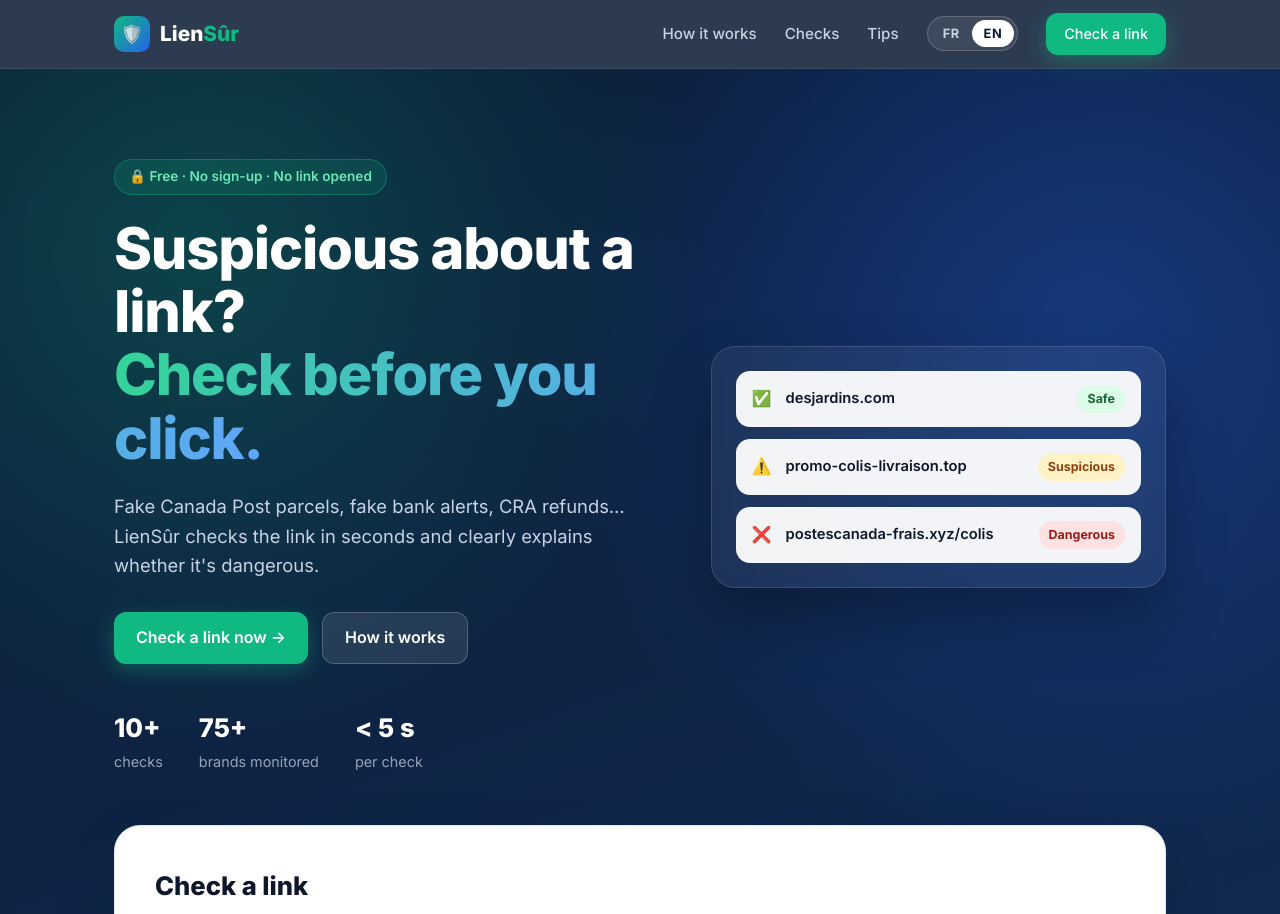
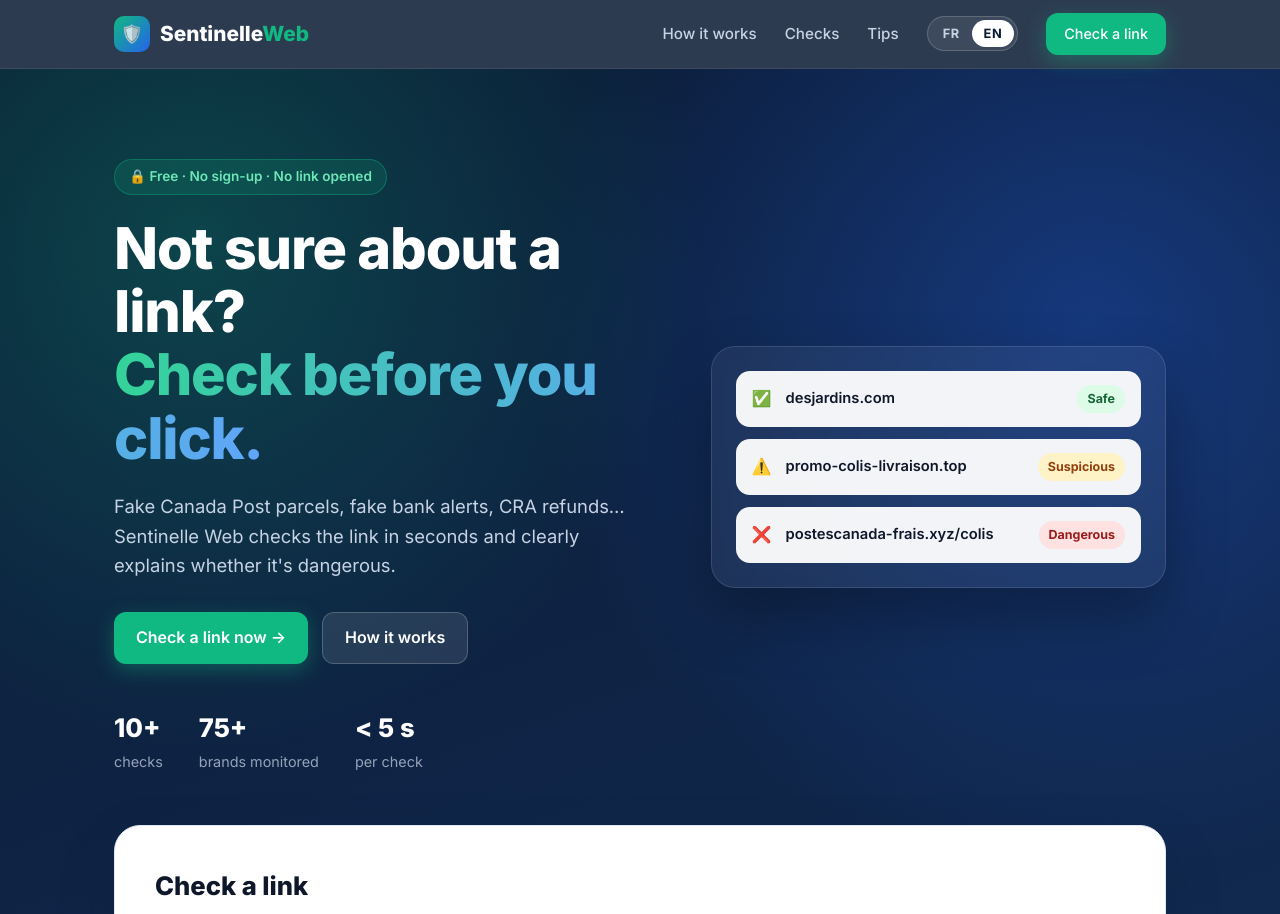
Before and after one commit to Khol76/Sentinelle-Web, a Flask app: template templates/index1.html in a window 1280 px wide. Shown: the top 914 px of the page. Run offline with Flask 3, Linux system fonts and the light colour scheme; the template is opened without the code that fills it, so the values that code supplies are empty.

Commit message:
Update index1.html

```diff
--- a/templates/index1.html
+++ b/templates/index1.html
@@ -3,7 +3,7 @@
 <head>
   <meta charset="UTF-8">
   <meta name="viewport" content="width=device-width, initial-scale=1.0">
-  <title>LienSûr — Vérifiez un lien avant de cliquer</title>
+  <title>Sentinelle Web — Vérifiez un lien avant de cliquer</title>
   <link rel="preconnect" href="https://fonts.googleapis.com">
   <link href="https://fonts.googleapis.com/css2?family=Inter:wght@400;500;600;700;800&display=swap" rel="stylesheet">
   <style>
@@ -311,7 +335,7 @@
   <!-- ================= NAVIGATION ================= -->
   <nav>
     <div class="largeur">
-      <a href="#" class="logo"><div class="logo-icone">🛡️</div><div>Lien<span>Sûr</span></div></a>
+      <a href="#" class="logo"><div class="logo-icone">🛡️</div><div>Sentinelle<span>Web</span></div></a>
       <div class="menu">
         <a href="#comment" data-i18n="nav_comment">Comment ça marche</a>
         <a href="#verifications" data-i18n="nav_verifs">Vérifications</a>
@@ -331,7 +355,7 @@
       <div>
         <div class="pastille" data-i18n="hero_pastille">🔒 Gratuit · Sans inscription · Aucun lien ouvert</div>
         <h1 data-i18n-html="hero_titre">Un doute sur un lien&nbsp;?<br><span class="accent">Vérifiez avant de cliquer.</span></h1>
-        <p class="intro" data-i18n="hero_intro">Faux colis de Postes Canada, fausse alerte bancaire, remboursement de l'ARC… LienSûr analyse le lien en quelques secondes et vous explique clairement s'il est dangereux.</p>
+        <p class="intro" data-i18n="hero_intro">Faux colis de Postes Canada, fausse alerte bancaire, remboursement de l'ARC… Sentinelle Web analyse le lien en quelques secondes et vous explique clairement s'il est dangereux.</p>
         <div class="hero-boutons">
           <a href="#analyser" class="btn btn-principal" data-i18n="hero_btn1">Vérifier un lien maintenant →</a>
           <a href="#comment" class="btn btn-secondaire" data-i18n="hero_btn2">Comment ça marche</a>
@@ -422,7 +454,7 @@
     <div class="largeur">
       <div class="titre-section">
         <div class="sur-titre" data-i18n="vf_sur">Sous le capot</div>
-        <h2 data-i18n="vf_titre">Ce que LienSûr vérifie</h2>
+        <h2 data-i18n="vf_titre">Ce que Sentinelle Web vérifie</h2>
         <p data-i18n="vf_intro">Les mêmes signaux que les experts en sécurité regardent en premier.</p>
       </div>
       <div class="verifs">
@@ -458,7 +490,7 @@
   <!-- ================= PIED DE PAGE ================= -->
   <footer>
     <div class="largeur">
-      <div class="logo"><div class="logo-icone">🛡️</div><div>Lien<span>Sûr</span></div></div>
+      <div class="logo"><div class="logo-icone">🛡️</div><div>Sentinelle<span>Web</span></div></div>
       <p data-i18n="footer">Projet étudiant · Un score faible ne garantit pas qu'un site est sûr. En cas de doute, ne cliquez pas.</p>
     </div>
   </footer>
@@ -475,12 +507,12 @@
     // =====================================================================
     const TEXTES = {
       fr: {
-        titre_page: "LienSûr — Vérifiez un lien avant de cliquer",
+        titre_page: "Sentinelle Web — Vérifiez un lien avant de cliquer",
         nav_comment: "Comment ça marche", nav_verifs: "Vérifications", nav_conseils: "Conseils",
         nav_analyser: "Analyser un lien",
         hero_pastille: "🔒 Gratuit · Sans inscription · Aucun lien ouvert",
         hero_titre: 'Un doute sur un lien&nbsp;?<br><span class="accent">Vérifiez avant de cliquer.</span>',
-        hero_intro: "Faux colis de Postes Canada, fausse alerte bancaire, remboursement de l'ARC… LienSûr analyse le lien en quelques secondes et vous explique clairement s'il est dangereux.",
+        hero_intro: "Faux colis de Postes Canada, fausse alerte bancaire, remboursement de l'ARC… Sentinelle Web analyse le lien en quelques secondes et vous explique clairement s'il est dangereux.",
         hero_btn1: "Vérifier un lien maintenant →", hero_btn2: "Comment ça marche",
         stat1: "vérifications", stat2: "marques surveillées", stat3: "par analyse",
         verdict_vert: "Sûr", verdict_orange: "Suspect", verdict_rouge: "Dangereux",
@@ -501,7 +533,7 @@
         faux_texto: "Postes Canada : votre colis est en attente. Des frais de 1,99 $ sont requis : postescanada-frais.xyz/colis . Sinon il sera retourné. Info : https://www.canadapost.ca",
 
         signaux: "Signaux d'alerte", informations: "Informations", aucun_signal: "Aucun signal d'alerte détecté.",
-        risque: "risque /100", conseil: "💡 Conseil",
+        risque: "sur 100", conseil: "💡 Conseil",
         chargement: n => `Analyse de ${n} lien${n > 1 ? "s" : ""} en cours…`,
         aucun_lien: "Aucun lien trouvé dans ce message.",
         msg_rouge: "❌ Ce message contient au moins un lien dangereux.",
@@ -514,9 +546,9 @@
         cm_intro: "Trois étapes, aucune inscription. Le site n'ouvre jamais la page suspecte à votre place.",
         cm1_t: "1. Copiez le lien", cm1_p: "Sans cliquer dessus : faites un appui long ou un clic droit, puis « Copier l'adresse du lien ».",
         cm2_t: "2. On l'analyse", cm2_p: "Plus de 10 vérifications : imitation de marque, âge du domaine, mots piégés, extension douteuse…",
-        cm3_t: "3. Vous décidez", cm3_p: "Un score de 0 à 100, un verdict clair et l'explication de chaque signal d'alerte.",
+        cm3_t: "3. Vous décidez", cm3_p: "Un score de confiance de 0 à 100 (100 = sûr), un verdict clair et l'explication de chaque signal d'alerte.",
 
-        vf_sur: "Sous le capot", vf_titre: "Ce que LienSûr vérifie",
+        vf_sur: "Sous le capot", vf_titre: "Ce que Sentinelle Web vérifie",
         vf_intro: "Les mêmes signaux que les experts en sécurité regardent en premier.",
         vf1_t: "Imitation de marque", vf1_p: "« paypa1 », « desjardlns »… on repère les fausses copies de 75+ marques.",
         vf2_t: "Âge du domaine", vf2_p: "Un site créé il y a 3 jours qui se dit être votre banque ? Très suspect.",
@@ -533,6 +565,7 @@
         cs2_t: "Passez par l'appli officielle", cs2_p: "Au lieu de cliquer, ouvrez vous-même l'application de votre banque ou tapez l'adresse.",
         cs3_t: "Jamais de mot de passe par lien", cs3_p: "Aucune banque ni l'ARC ne vous demandera vos codes par texto ou courriel.",
         cs4_t: "Signalez la fraude", cs4_p: "Transférez les textos suspects au 7726 et signalez-les au Centre antifraude du Canada.",
+        hist_titre: "🕘 Vos dernières analyses", hist_effacer: "Effacer l'historique",
         footer: "Projet étudiant · Un score faible ne garantit pas qu'un site est sûr. En cas de doute, ne cliquez pas.",
 
         types: {
@@ -554,7 +587,7 @@
           court: {
             placeholder: "ex. https://bit.ly/3xYz12",
             exemples: ["https://bit.ly/3example", "https://tinyurl.com/example"],
-            conseil: "Un lien raccourci cache sa vraie destination. LienSûr la suit pour vous sans ouvrir la page. Si la destination ne correspond pas à ce qu'on vous a promis, n'y allez pas."
+            conseil: "Un lien raccourci cache sa vraie destination. Sentinelle Web la suit pour vous sans ouvrir la page. Si la destination ne correspond pas à ce qu'on vous a promis, n'y allez pas."
           },
           message: {
             placeholder: "", exemples: [],
@@ -564,12 +597,12 @@
       },
 
       en: {
-        titre_page: "LienSûr — Check a link before you click",
+        titre_page: "Sentinelle Web — Check a link before you click",
         nav_comment: "How it works", nav_verifs: "Checks", nav_conseils: "Tips",
         nav_analyser: "Check a link",
         hero_pastille: "🔒 Free · No sign-up · No link opened",
-        hero_titre: 'Suspicious about a link?<br><span class="accent">Check before you click.</span>',
-        hero_intro: "Fake Canada Post parcels, fake bank alerts, CRA refunds… LienSûr checks the link in seconds and clearly explains whether it's dangerous.",
+        hero_titre: 'Not sure about a link?<br><span class="accent">Check before you click.</span>',
+        hero_intro: "Fake Canada Post parcels, fake bank alerts, CRA refunds… Sentinelle Web checks the link in seconds and clearly explains whether it's dangerous.",
         hero_btn1: "Check a link now →", hero_btn2: "How it works",
         stat1: "checks", stat2: "brands monitored", stat3: "per check",
         verdict_vert: "Safe", verdict_orange: "Suspicious", verdict_rouge: "Dangerous",
@@ -590,7 +623,7 @@
         faux_texto: "Canada Post: your parcel is on hold. A $1.99 fee is required: canadapost-fees.xyz/parcel . Otherwise it will be returned. Info: https://www.canadapost.ca",
 
         signaux: "Warning signs", informations: "Information", aucun_signal: "No warning signs detected.",
-        risque: "risk /100", conseil: "💡 Tip",
+        risque: "out of 100", conseil: "💡 Tip",
         chargement: n => `Checking ${n} link${n > 1 ? "s" : ""}…`,
         aucun_lien: "No links found in this message.",
         msg_rouge: "❌ This message contains at least one dangerous link.",
@@ -603,9 +636,9 @@
         cm_intro: "Three steps, no sign-up. The site never opens the suspicious page for you.",
         cm1_t: "1. Copy the link", cm1_p: "Without clicking it: long-press or right-click, then \"Copy link address\".",
         cm2_t: "2. We check it", cm2_p: "More than 10 checks: brand imitation, domain age, trap words, shady extensions…",
-        cm3_t: "3. You decide", cm3_p: "A score from 0 to 100, a clear verdict and an explanation of every warning sign.",
+        cm3_t: "3. You decide", cm3_p: "A trust score from 0 to 100 (100 = safe), a clear verdict and an explanation of every warning sign.",
 
-        vf_sur: "Under the hood", vf_titre: "What LienSûr checks",
+        vf_sur: "Under the hood", vf_titre: "What Sentinelle Web checks",
         vf_intro: "The same signs security experts look at first.",
         vf1_t: "Brand imitation", vf1_p: "\"paypa1\", \"desjardlns\"… we spot fake copies of 75+ brands.",
         vf2_t: "Domain age", vf2_p: "A site created 3 days ago claiming to be your bank? Very suspicious.",
@@ -622,6 +655,7 @@
         cs2_t: "Use the official app", cs2_p: "Instead of clicking, open your bank's app yourself or type the address.",
         cs3_t: "Never a password via a link", cs3_p: "No bank and not the CRA will ask for your codes by text or email.",
         cs4_t: "Report fraud", cs4_p: "Forward suspicious texts to 7726 and report them to the Canadian Anti-Fraud Centre.",
+        hist_titre: "🕘 Your recent checks", hist_effacer: "Clear history",
         footer: "Student project · A low score doesn't guarantee a site is safe. When in doubt, don't click.",
 
         types: {
@@ -643,7 +677,7 @@
           court: {
             placeholder: "e.g. https://bit.ly/3xYz12",
             exemples: ["https://bit.ly/3example", "https://tinyurl.com/example"],
-            conseil: "A short link hides its real destination. LienSûr follows it for you without opening the page. If the destination doesn't match what you were promised, don't go there."
+            conseil: "A short link hides its real destination. Sentinelle Web follows it for you without opening the page. If the destination doesn't match what you were promised, don't go there."
           },
           message: {
             placeholder: "", exemples: [],
@@ -756,14 +790,43 @@
     }
 
     // ============ APPEL AU SERVEUR PYTHON ============
-    async function analyser(url) {
+    async function analyser(url, historique = true) {
       const reponse = await fetch(ADRESSE_SERVEUR + "/api/analyser", {
         method: "POST",
         headers: { "Content-Type": "application/json" },
-        body: JSON.stringify({ url, langue })     // on envoie aussi la langue
+        credentials: "include",                       // garde la session (historique)
+        body: JSON.stringify({ url, langue, historique })
       });
       return reponse.json();
     }
+
+    // ============ HISTORIQUE (géré par Flask dans la session) ============
+    const zoneHistorique = document.getElementById("historique");
+
+    function afficherHistorique(liste) {
+      liste = Array.isArray(liste) ? liste : [];
+      document.getElementById("bloc-historique").hidden = liste.length === 0;
+      zoneHistorique.innerHTML = liste.map(h => `
+        <li class="ligne-historique">
+          <span class="pastille-score ${h.couleur}">${Number(h.score)}</span>
+          <span class="historique-url">${echapper(h.url)}</span>
+          <span class="etiquette ${h.couleur}">${echapper(h.verdict)}</span>
+        </li>`).join("");
+    }
+
+    async function chargerHistorique() {
+      try {
+        const r = await fetch(ADRESSE_SERVEUR + "/api/historique", { credentials: "include" });
+        afficherHistorique(await r.json());
+      } catch (e) { /* serveur absent : on n'affiche rien */ }
+    }
+
+    document.getElementById("btn-effacer").addEventListener("click", async () => {
+      try {
+        const r = await fetch(ADRESSE_SERVEUR + "/api/effacer-historique", { method: "POST", credentials: "include" });
+        afficherHistorique(await r.json());
+      } catch (e) {}
+    });
 
     // ============ AFFICHAGE D'UN RÉSULTAT ============
     function carteResultat(r, avecConseil) {
@@ -824,11 +887,13 @@
       resultats.innerHTML = `<div class="chargement"><div class="rond"></div>${T("chargement")(liens.length)}</div>`;
 
       try {
-        const reponses = await Promise.all(liens.map(analyser));
+        const reponses = await Promise.all(liens.map(l => analyser(l, type !== "message")));
+        if (type !== "message" && Array.isArray(reponses[0].historique)) afficherHistorique(reponses[0].historique);
         let html = "";
         if (type === "message") {
-          const pire = Math.max(...reponses.map(r => r.score || 0));
-          const couleur = pire >= 60 ? "rouge" : pire >= 30 ? "orange" : "vert";
+          // Le score de Sentinelle : 100 = sûr, 0 = très risqué. On garde le PIRE (le plus bas).
+          const pire = Math.min(...reponses.map(r => (typeof r.score === "number" ? r.score : 100)));
+          const couleur = pire < 50 ? "rouge" : pire < 80 ? "orange" : "vert";
           html += `<div class="resultat"><div class="resultat-entete ${couleur}"><div class="verdict ${couleur}" style="font-size:1.2rem">${T("msg_" + couleur)} (${T("liens_trouves")(liens.length)})</div></div></div>`;
           html += reponses.map(r => carteResultat(r, false)).join("");
           html += `<div class="conseil" style="margin:0"><strong>${T("conseil")}</strong>${echapper(T("types").message.conseil)}</div>`;
@@ -846,6 +911,7 @@
 
     // ============ DÉMARRAGE ============
     appliquerLangue(langue);
+    chargerHistorique();
   </script>
 </body>
 </html>
```
Also changed, not shown: other parts of templates/index1.html (+33 -1 lines).
